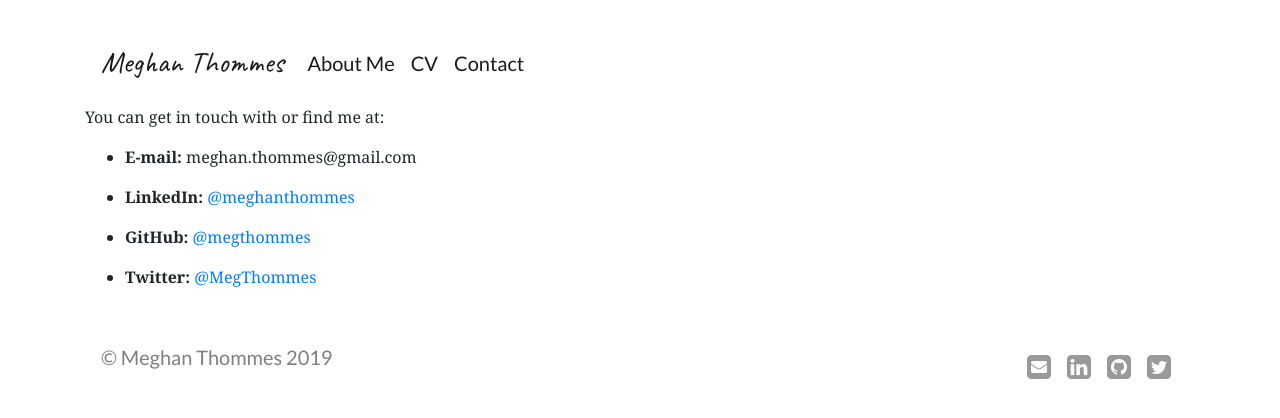
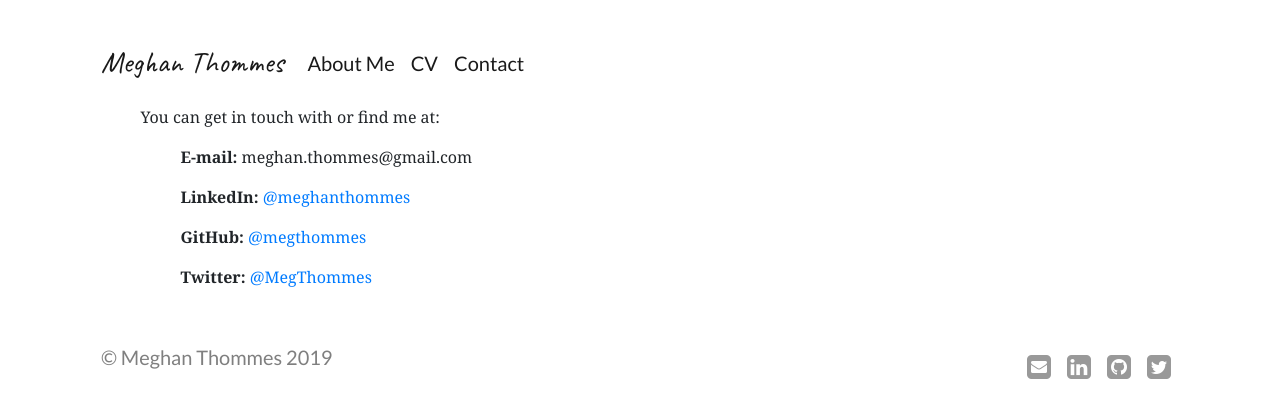
Before and after one commit to megthommes/megthommes.github.io, a Jekyll site: the page built from contact/index.html, in a window 1280 px wide. Shown: the top 418 px of the page. Built offline with Jekyll 4.4.1, drawn with Linux system fonts in a browser that asks for light colours; some web fonts are replaced.

Commit message:
Update style.css

```diff
--- a/css/style.css
+++ b/css/style.css
@@ -55,6 +55,13 @@ blockquote p {
 .cv h2 { font-size: 26.5px; }
 .cv h1 { font-size: 32.5px; }
 
+/* Contact */
+.contact {
+    width: 90%;
+    margin: 0 auto;
+}
+.contact li { list-style: none; }
+
 .contact, .cv, .about, .error { margin-bottom: 30px; }
 
 /* Contact */
```
